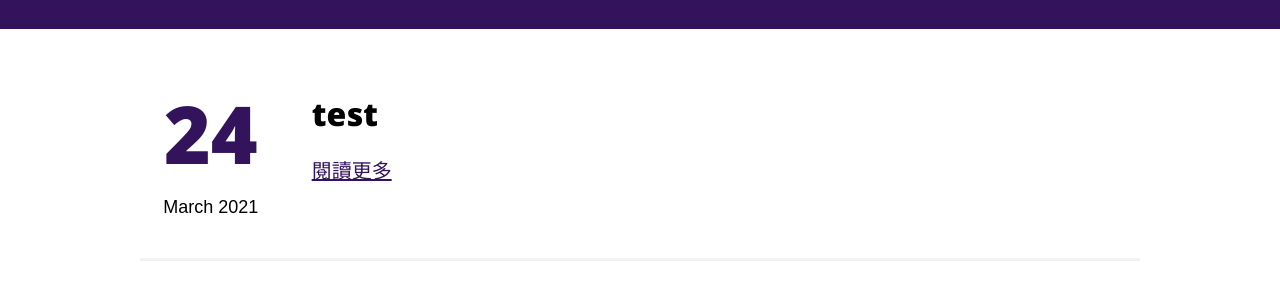
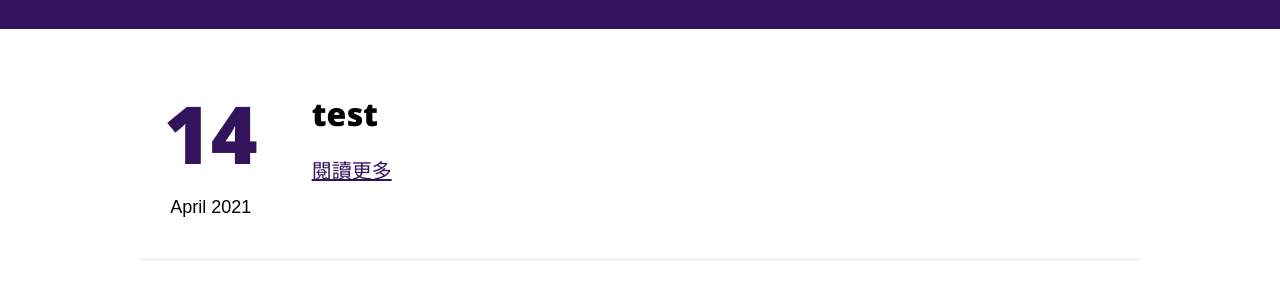
Before and after one commit to sunpun190/new-will, a Jekyll site: the page built from index.html, in a window 1280 px wide. Shown: the part 871-1177 px from the top of the page. Built offline with Jekyll 4.4.1, drawn with Linux system fonts in a browser that asks for light colours.

Commit message:
Updated README

```diff
--- a/_posts/2021-03-24-test.md
+++ b/_posts/2021-04-14-test.md
@@ -1,7 +1,7 @@
 ---
 layout: post
 title: "test"
-date: 2021-03-24 21:09:04
+date: 2021-04-14 23:02:15
 image: '/img/'
 description:
 tags:
```
Also changed, not shown: README.md.
